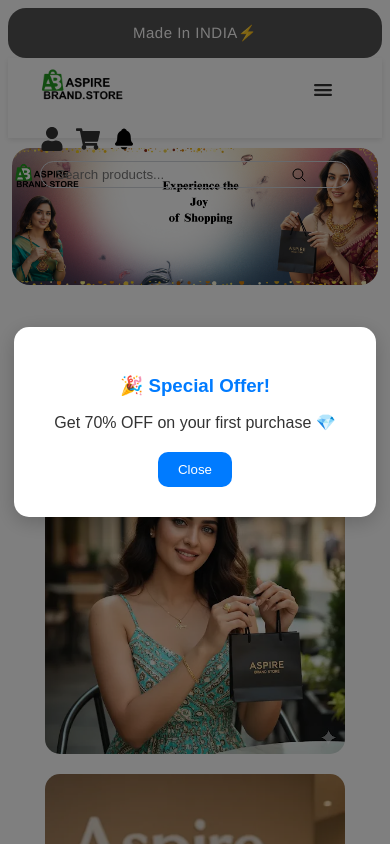
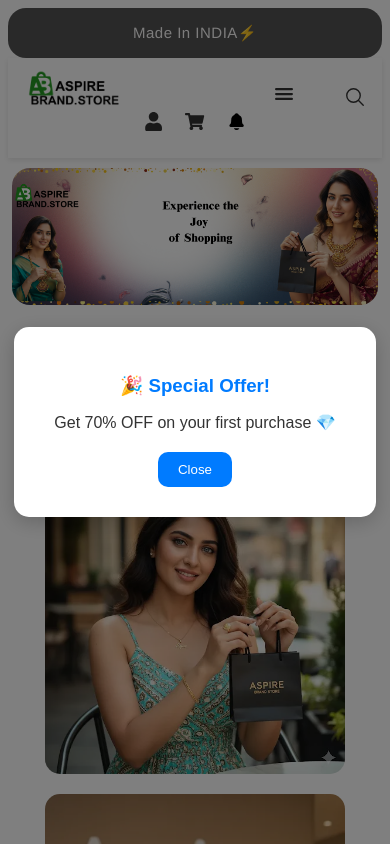
Before and after one commit to Sajid-sid/Aspire-Brand-Store-website, a React (Vite) app: page / in a window 390 px wide. Shown: the top 844 px of the page. Built offline with nearby package versions, Linux system fonts and the light colour scheme.

Commit message:
navbar.css
updated

```diff
--- a/src/Navbar.css
+++ b/src/Navbar.css
@@ -1,4 +1,4 @@
-/* Navbar Base */
+/* ===== Base Navbar ===== */
 .navbar {
   position: sticky;
   top: 0;
@@ -8,7 +8,7 @@
   width: 100%;
 }
 
-/* Container */
+/* ===== Container ===== */
 .nav-container {
   max-width: 1280px;
   margin: 0 auto;
@@ -16,20 +16,27 @@
   display: flex;
   justify-content: space-between;
   align-items: center;
-   height: 80px;
+  height: 80px;
 }
 
-/* Logo */
+/* ===== Logo ===== */
 .logo img {
-  width: 100px;
+  width: 150px;
   height: auto;
   object-fit: contain;
+  transition: transform 0.3s ease;
+  width:0.3s ease;
+  margin-left: -40px;
 }
 
-/* Nav Links */
+.logo img:hover {
+  transform: scale(1.05);
+}
+
+/* ===== Nav Links ===== */
 .nav-links {
   display: flex;
-  gap: 10px;
+  gap: 15px;
   align-items: center;
 }
 
@@ -42,58 +49,54 @@
   border-radius: 6px;
   transition: all 0.3s ease;
 }
-.nav-link {
-  text-decoration: none;
-  color: #333;
-  font-weight: 500;
-  transition: all 0.3s ease;
-}
-nav a.active {
-  color: #000;        /* black text */
-  font-weight: bold;  /* make it bold */
-  background-color: transparent;
+
+.nav-links a:hover {
+  color: #b88e2f;
 }
 
-.nav-link.active {
-  font-weight: 700; /* bold */
-  color: #000; /* darker or accent color */
-  border-bottom: 2px solid #000; /* optional underline effect */
+nav a.active {
+  color: #000;
+  font-weight: bold;
 }
 
-/* Search Bar */
+/* ===== Search Bar ===== */
 .search-bar {
   display: flex;
   align-items: center;
   border: 1px solid #d1d5db;
   border-radius: 50px;
-  padding: 5px 12px;
-  width: 150px;
-  height: 15px;
+  padding: 6px 14px;
+  width: 200px;
+  height: 36px;
+  background-color: #fafafa;
+  transition: all 0.3s ease;
 }
 
 .search-bar input {
-  width: 80%;
-  padding: 5px;
-  background: transparent;
+  width: 85%;
   border: none;
   outline: none;
+  background: transparent;
   color: #2f3743;
-  height: auto;
+  font-size: 14px;
 }
 
-/* Icons */
-/* ===== Icon Group Container ===== */
+.search-bar .search-icon {
+  font-size: 18px;
+  color: #555;
+  cursor: pointer;
+}
+
+/* ===== Icons ===== */
 .icon-group {
   display: flex;
   align-items: center;
-  gap: 1.2rem; /* space between icons */
-  justify-content: center;
+  gap: 1.4rem;
 }
 
-/* ===== Individual Icons ===== */
 .icon {
   color: #333;
-  font-size: 1.5rem; /* adjust size */
+  font-size: 1.4rem;
   transition: all 0.3s ease;
   display: flex;
   align-items: center;
@@ -101,51 +104,63 @@ nav a.active {
   text-decoration: none;
 }
 
-/* Hover Effect */
 .icon:hover {
-  color: #b88e2f; /* gold-like accent or your brand color */
+  color: #b88e2f;
   transform: scale(1.1);
 }
 
-/* Optional: Active page indicator */
-.icon.active {
-  color: #000;
-  font-weight: bold;
-}
-
-
-/* Hamburger Button */
+/* ===== Hamburger ===== */
 .hamburger {
   display: none;
   background: transparent;
   border: none;
   cursor: pointer;
+  color: #333;
+  font-size: 1.5rem;
 }
 
+/* ========================================= */
 /* ===== Responsive Design ===== */
+/* ========================================= */
 
-/* Tablet & Mobile */
+/* ===== Tablets (≤ 1024px) ===== */
 @media (max-width: 1024px) {
-  .search-bar {
-    width: 250px;
+  .nav-container {
+    padding: 0 1.2rem;
+  }
+
+
+
+  /* ===== Tablets (≤ 1024px) ===== */
+@media (max-width: 1024px) {
+  .logo img {
+    width: 130px; /* slightly smaller */
+    margin-left: 3px;
   }
 }
 
+  .nav-links a {
+    font-size: 15px;
+  }
+}
+
+/* ===== Mobiles (≤ 768px) ===== */
 @media (max-width: 768px) {
   .nav-container {
     flex-wrap: wrap;
     justify-content: space-between;
+    padding: 0 1rem;
+    height:100px;
   }
 
   .hamburger {
     display: block;
-    font-size: 1.5rem;
-    color: #333;
   }
 
+  /* Hide nav links initially */
   .nav-links {
     position: absolute;
-    top: 75px;
+    top: 80px;
     left: 0;
     width: 100%;
     flex-direction: column;
@@ -162,33 +177,62 @@ nav a.active {
   .nav-links a {
     width: 100%;
     text-align: center;
-    padding: 12px;
+    padding: 10px;
   }
 
+  /* ✅ MOBILE VERSION (≤768px) — show only the icon */
+@media (max-width: 768px) {
   .search-bar {
-    order: 3;
-    width: 100%;
-    margin-top: 10px;
+    border: none;
+    background: none;
+    width: auto;
+    padding: 0;
+    margin: 0;
   }
+
+  .search-bar input {
+    display: none; /* Hide input */
+  }
+
+  .search-bar .search-icon {
+    font-size: 22px;
+    color: #333;
+  }
+}
+
 
   .icon-group {
     order: 2;
-    gap: 15px;
+    width: 100%;
+    justify-content: center;
+    margin-top: -50px;
+  }
+
+  /* ===== Mobiles (≤ 768px) ===== */
+@media (max-width: 768px) {
+  .logo img {
+    width: 120px; /* smaller for mobile */
   }
 }
+}
 
+/* ===== Small Mobiles (≤ 480px) ===== */
+@media (max-width: 480px) {
+  /* ===== Small Mobiles (≤ 480px) ===== */
 @media (max-width: 480px) {
   .logo img {
-    width: 90px;
-    height: 55px;
+    width: 100px; /* compact for very small screens */
+    margin-left: 3px;
   }
 
-  .search-bar {
-    padding: 5px 10px;
+  .icon {
+    font-size: 1.2rem;
   }
 
-  .icon-group {
-    gap: 12px;
-    font-size: 1.1rem;
+
+  .nav-links a {
+    font-size: 14px;
+    padding: 8px 0;
   }
 }
+}
```
